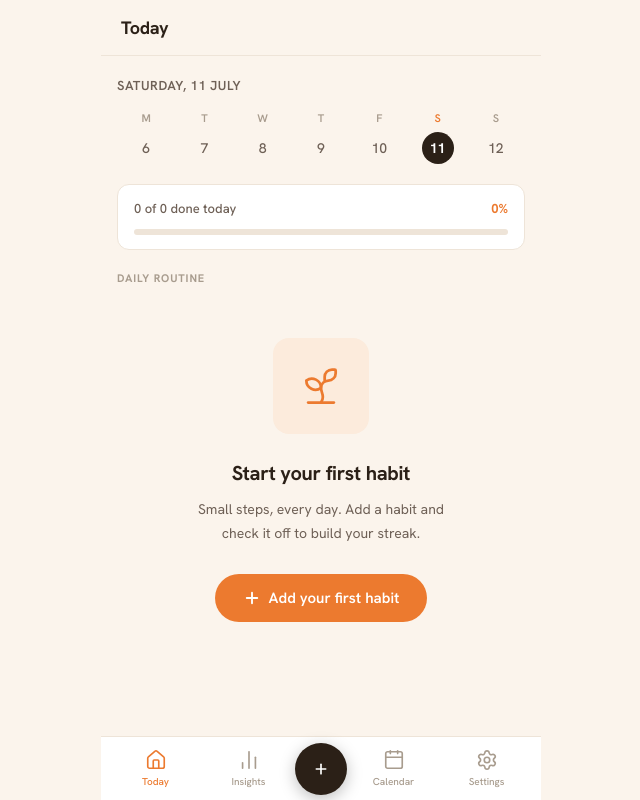
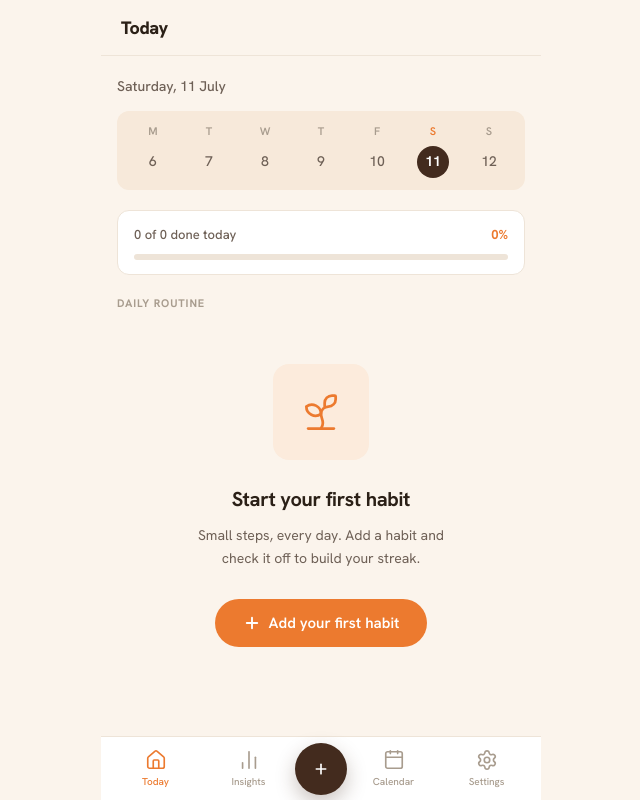
Before and after one commit to xtekkis/habit-tracker, a Flask app: page / in a window 1280 px wide. Shown: the whole page, without its empty margins (319-959 px from the left). Run offline with Flask 3, Linux system fonts and the light colour scheme; data that the repository does not hold is empty.

Commit message:
Applied card shadows, week-strip panel, espresso FAB, and weight-800 type hierarchy

```diff
--- a/static/style.css
+++ b/static/style.css
@@ -92,9 +92,9 @@ body {
 
 .app-title {
     font-size: 18px;
-    font-weight: 700;
-    color: var(--text);
-    letter-spacing: -0.3px;
+    font-weight: 800;
+    color: var(--text);
+    letter-spacing: -0.4px;
 }
 
 .page-content {
@@ -162,12 +162,12 @@ body {
     width: 52px;
     height: 52px;
     flex-shrink: 0;
-    background: var(--text);
+    background: var(--espresso);
     border: none;
     border-radius: 50%;
     color: #fff;
     cursor: pointer;
-    box-shadow: 0 4px 16px rgba(0,0,0,0.25);
+    box-shadow: var(--shadow-fab);
     transition: background 0.15s, transform 0.15s;
 }
 
@@ -179,7 +179,7 @@ body {
 
 .tab-fab:active {
     transform: scale(0.92);
-    background: #3D3935;
+    background: #2B1A10;
 }
 
 /* Typography */
@@ -199,17 +199,19 @@ h2 {
 }
 
 .home-date {
-    font-size: 13px;
-    font-weight: 600;
+    font-size: 14px;
+    font-weight: 500;
     color: var(--text-muted);
     margin-bottom: 14px;
-    text-transform: uppercase;
-    letter-spacing: 0.04em;
+    letter-spacing: 0;
 }
 
 .week-strip {
     display: flex;
     justify-content: space-between;
+    background: var(--bg-tint);
+    border-radius: var(--radius-md);
+    padding: 12px 8px;
     margin-bottom: 20px;
 }
 
@@ -245,7 +247,7 @@ h2 {
 }
 
 .week-day-today .week-day-number {
-    background: var(--text);
+    background: var(--espresso);
     color: #fff;
     font-weight: 700;
 }
@@ -549,24 +551,24 @@ button:active {
 
 .habit-card {
     background: var(--surface);
-    border: 1.5px solid var(--border);
-    border-radius: var(--radius-md);
+    border: none;
+    border-radius: 20px;
     display: flex;
     align-items: center;
     gap: 12px;
     padding: 14px 16px;
-    transition: border-color 0.2s, box-shadow 0.2s, transform 0.2s;
+    box-shadow: var(--shadow-md);
+    transition: box-shadow 0.2s, transform 0.2s;
     animation: slideUp 0.3s ease both;
 }
 
 .habit-card:hover {
-    border-color: var(--border-strong);
-    box-shadow: var(--shadow-sm);
-    transform: translateY(-1px);
+    box-shadow: var(--shadow-lg);
+    transform: translateY(-2px);
 }
 
 .habit-card.done {
-    border-color: var(--border);
+    opacity: 0.75;
 }
 
 /* Color tile */
--- a/templates/base.html
+++ b/templates/base.html
@@ -6,7 +6,7 @@
     <title>{% block title %}Habit Tracker{% endblock %}</title>
     <link rel="preconnect" href="https://fonts.googleapis.com">
     <link rel="preconnect" href="https://fonts.gstatic.com" crossorigin>
-    <link href="https://fonts.googleapis.com/css2?family=Hanken+Grotesk:wght@400;500;600;700&display=swap" rel="stylesheet">
+    <link href="https://fonts.googleapis.com/css2?family=Hanken+Grotesk:wght@400;500;600;700;800&display=swap" rel="stylesheet">
     <script src="https://unpkg.com/lucide@latest/dist/umd/lucide.min.js"></script>
     <link rel="stylesheet" href="/static/style.css">
 </head>
--- a/templates/index.html
+++ b/templates/index.html
@@ -72,7 +72,7 @@
             <form method="POST" action="/log/{{ habit['id'] }}" class="log-form">
                 <input type="hidden" name="notes" value="">
                 <button type="submit" class="check-btn">
-                    <i data-lucide="plus"></i>
+                    <i data-lucide="circle"></i>
                 </button>
             </form>
             {% endif %}
```
